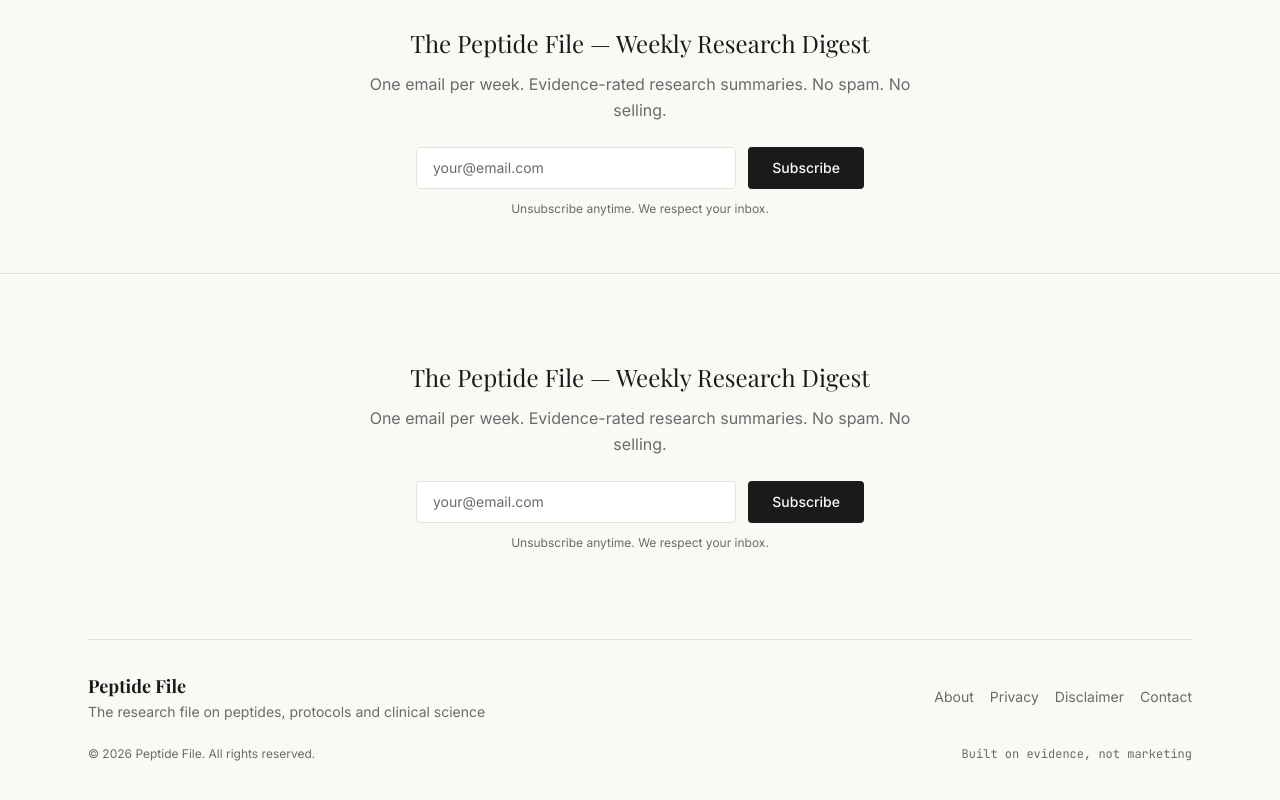
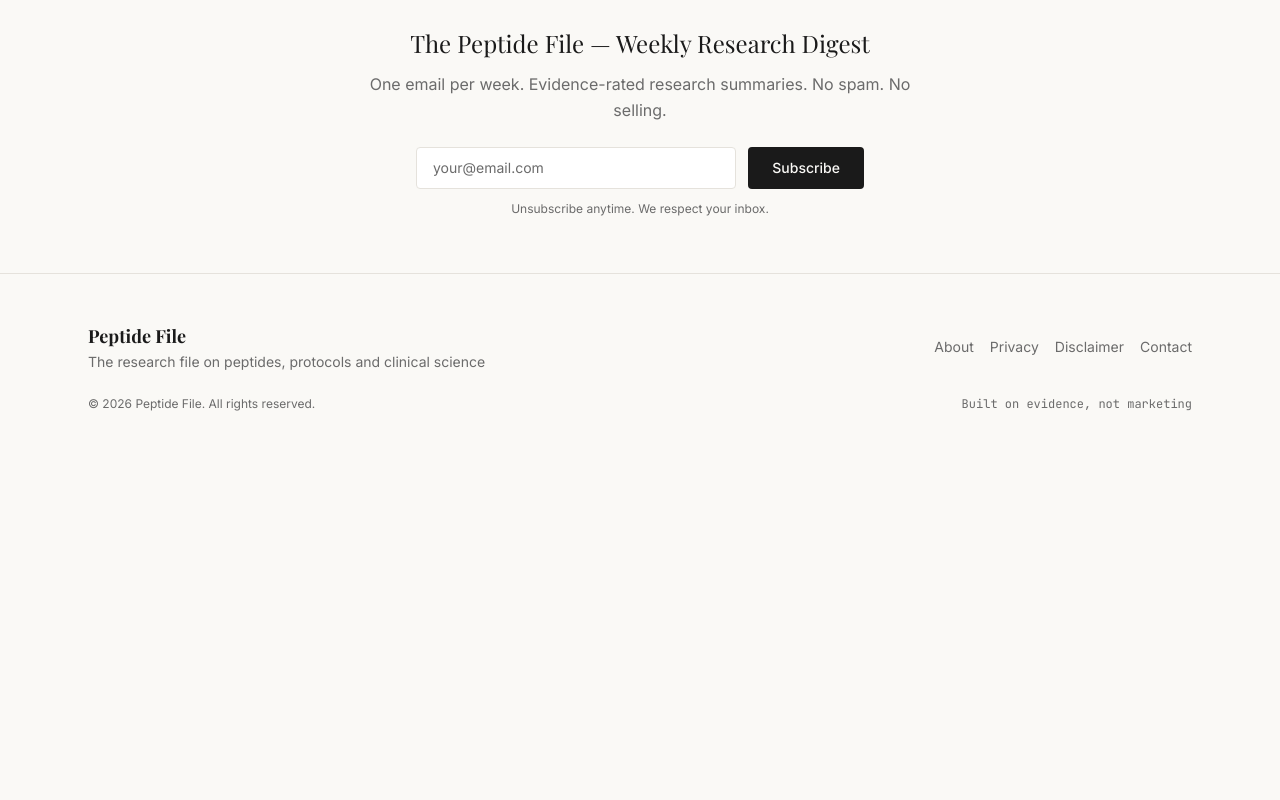
Before and after one commit to PeptideFile/peptidefile, a Next.js app: page / in a window 1280 px wide. Shown: the part 1430-2230 px from the top of the page. After the commit the page ends 1890 px from the top, so only its background shows below. Built offline with nearby package versions, Linux system fonts and the light colour scheme.

Commit message:
Fix: remove duplicate newsletter signup from footer

```diff
--- a/src/components/Footer.tsx
+++ b/src/components/Footer.tsx
@@ -1,5 +1,4 @@
 import Link from "next/link";
-import NewsletterSignup from "./NewsletterSignup";
 
 const footerLinks = [
   { label: "About", href: "/about" },
@@ -14,12 +13,7 @@
   return (
     <footer className="border-t border-border bg-paper mt-auto">
       <div className="max-w-6xl mx-auto px-4 sm:px-6 py-12">
-        {/* Newsletter section */}
-        <div className="mb-12">
-          <NewsletterSignup />
-        </div>
-
-        <div className="border-t border-border pt-8 flex flex-col md:flex-row md:items-center justify-between gap-6">
+        <div className="flex flex-col md:flex-row md:items-center justify-between gap-6">
           {/* Brand */}
           <div>
             <p
```
